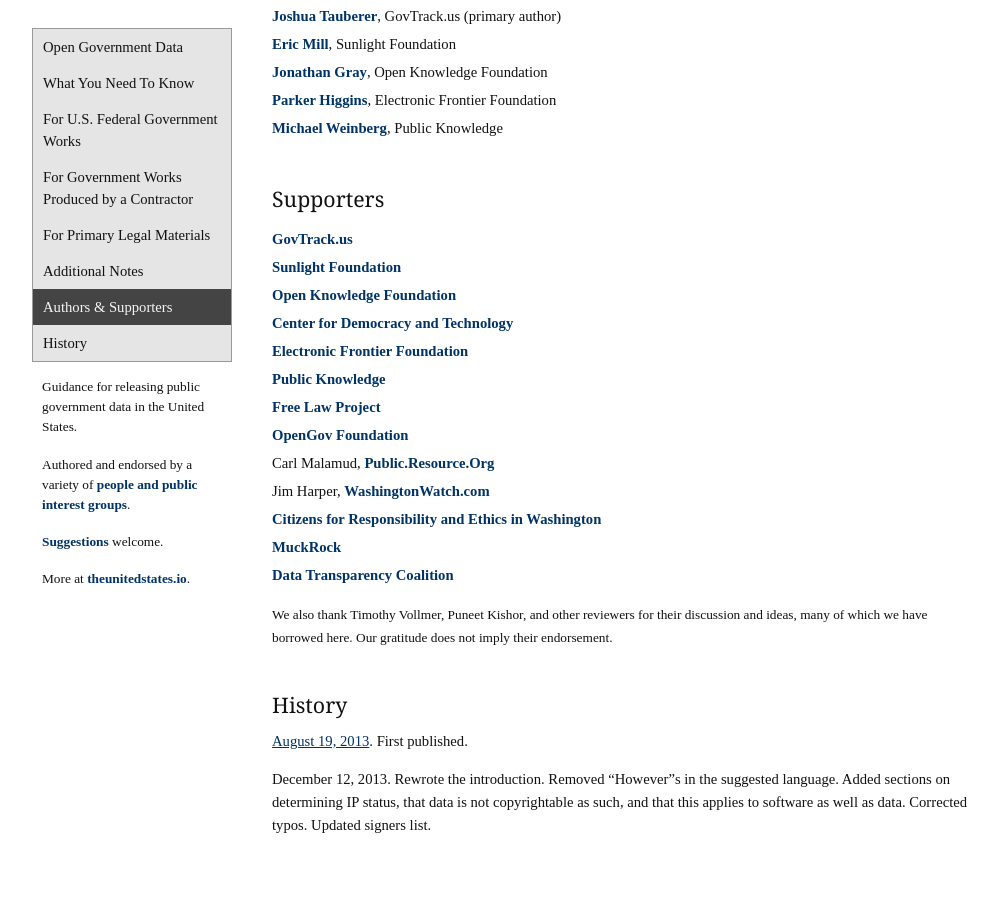
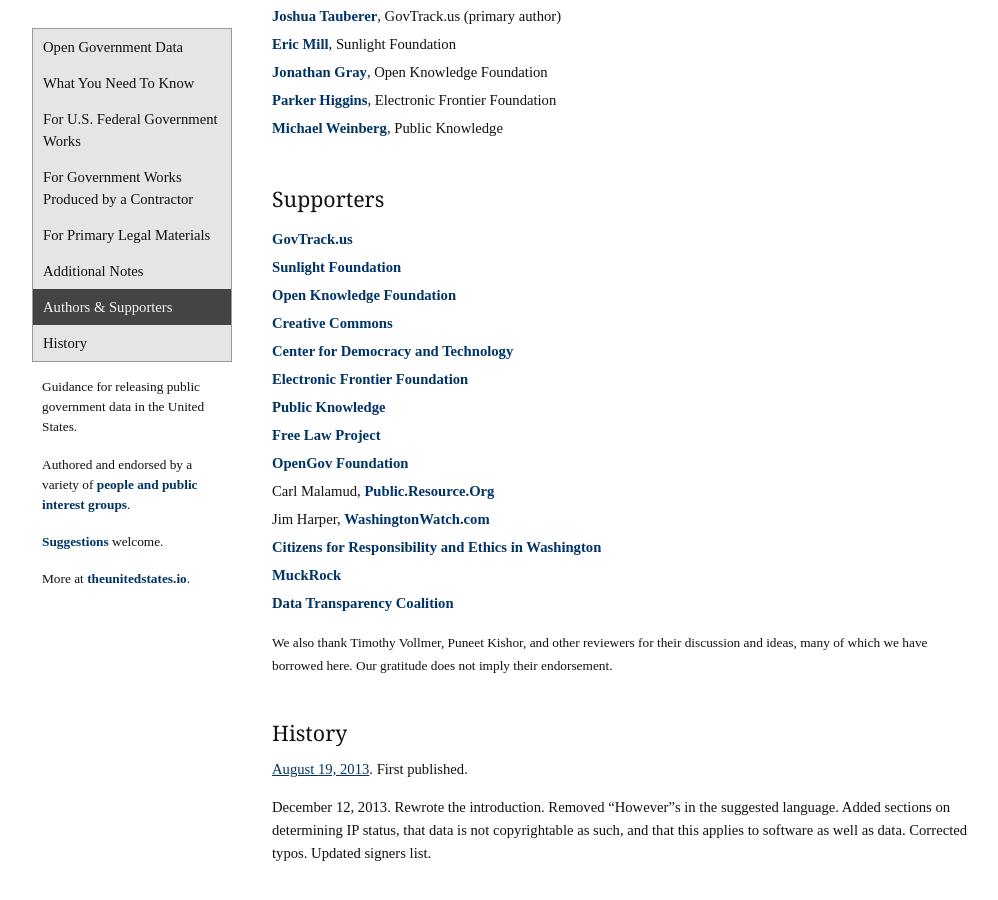
Before and after one commit to unitedstates/licensing, a Jekyll site: the page built from index.md, in a window 1280 px wide and 900 px high, scrolled down 3380 px. Shown: the whole window, without its empty margins (18-1016 px from the left). Built offline with Jekyll 4.4.1, drawn with Linux system fonts in a browser that asks for light colours; nearby versions of some CDN libraries; some web fonts are replaced; before the commit the page ends 4252 px from its top, so only the background shows below that.

Commit message:
Added Creative Commons as a suppoter, as reported by @tvol. Closes #19.

```diff
--- a/index.md
+++ b/index.md
@@ -111,6 +111,7 @@ The [Open Data Commons Public Domain Dedication and License (PDDL)][6] is very s
 * [GovTrack.us](https://www.govtrack.us)
 * [Sunlight Foundation](http://sunlightfoundation.com)
 * [Open Knowledge Foundation](http://okfn.org)
+* [Creative Commons](https://creativecommons.org)
 * [Center for Democracy and Technology](https://www.cdt.org/)
 * [Electronic Frontier Foundation](https://www.eff.org)
 * [Public Knowledge](http://publicknowledge.org/)
```
